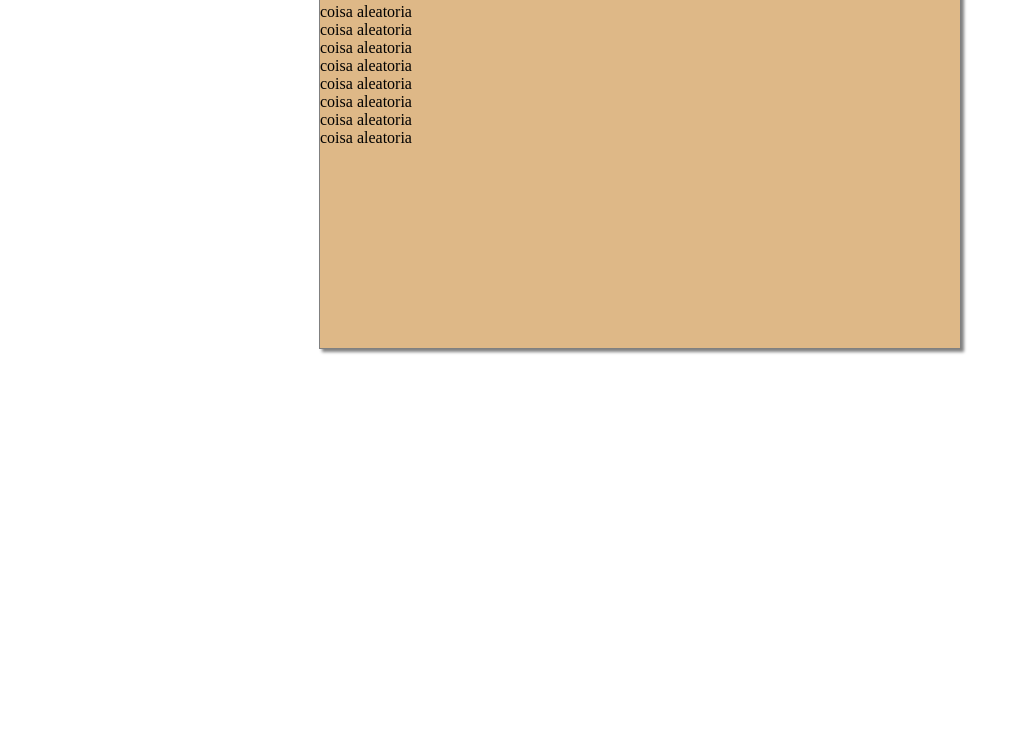
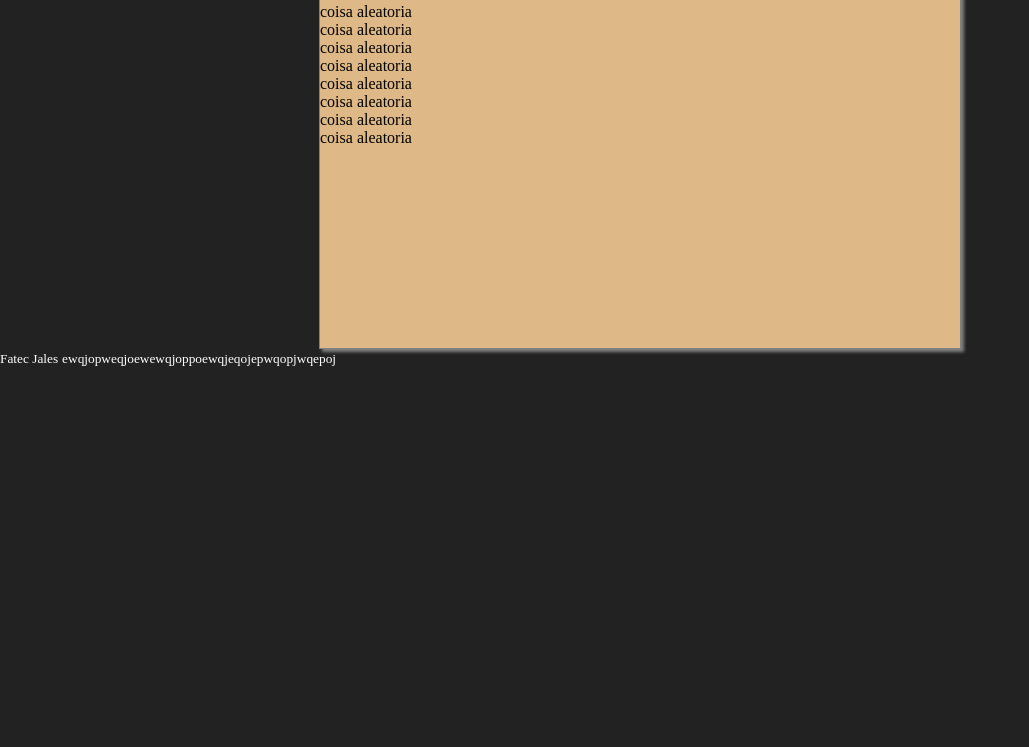
Before and after one commit to GuilhermeTressoFatec/si_intro_git, a plain HTML site: page index.html in a window 1280 px wide. Shown: the part 53-800 px from the top of the page, without its empty margins (0-1029 px from the left). Drawn offline with Linux system fonts and the light colour scheme.

Commit message:
Mensagem melhor

```diff
--- a/index.html
+++ b/index.html
@@ -7,7 +7,7 @@
     <title>Introdução ao git</title>
     <link rel="stylesheet" href="style.css">
 </head>
-<body>
+<body style="background-color: #222222;">
     <div class="Container">
         <h1>Aprendendo Git</h1>
         <p>coisa aleatoria</p>
@@ -20,5 +20,9 @@
         <p>coisa aleatoria</p>
         <p>coisa aleatoria</p>
     </div>
+    <footer>
+        <small style="color: white;">Fatec Jales</small>
+        <small style="color: white;">ewqjopweqjoewewqjoppoewqjeqojepwqopjwqepoj</small>
+    </footer>
 </body>
 </html>
```
Also changed, not shown: Readme.txt (added), aleatorio.html (renamed from aleatorio.txt).
